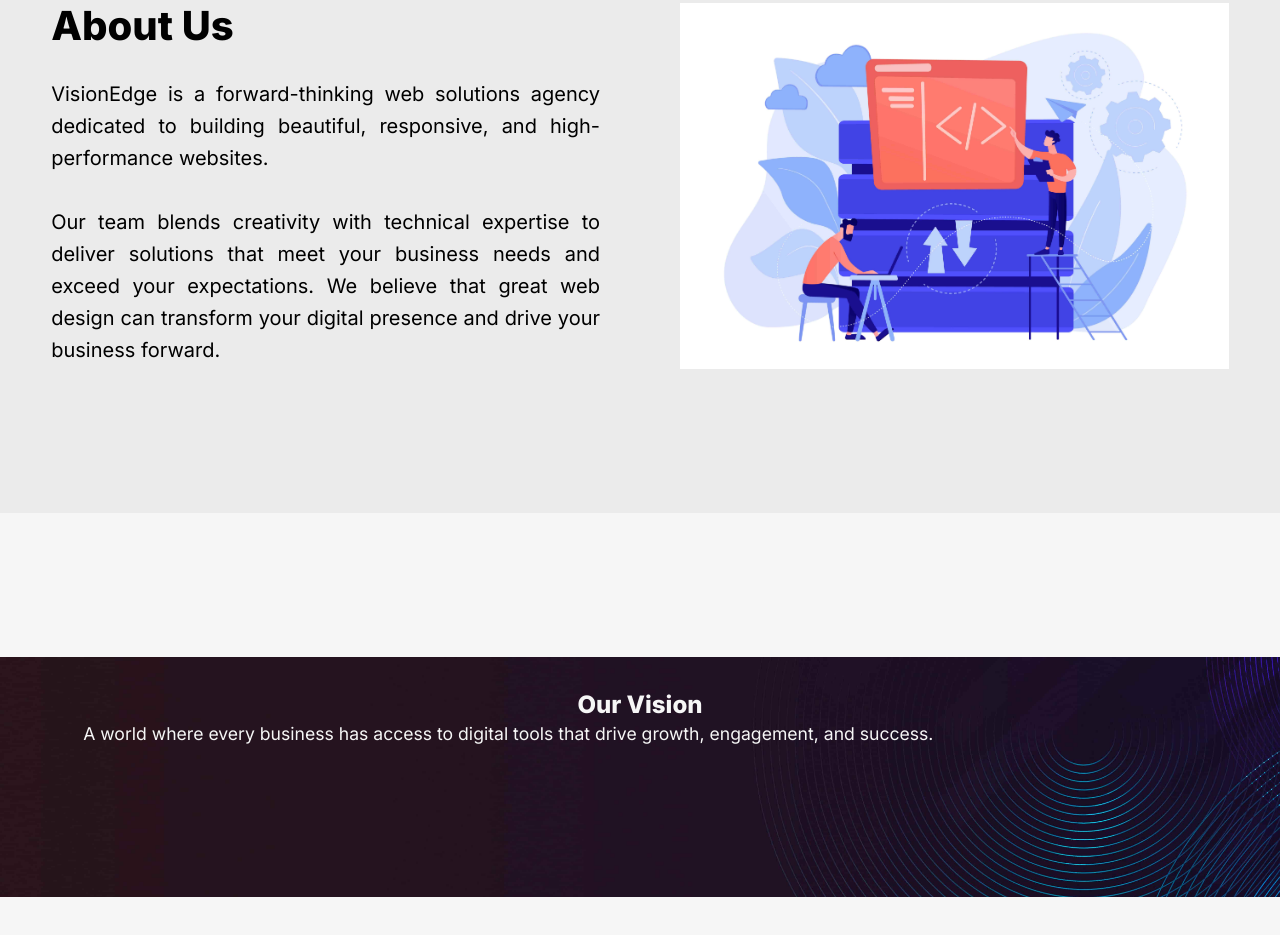
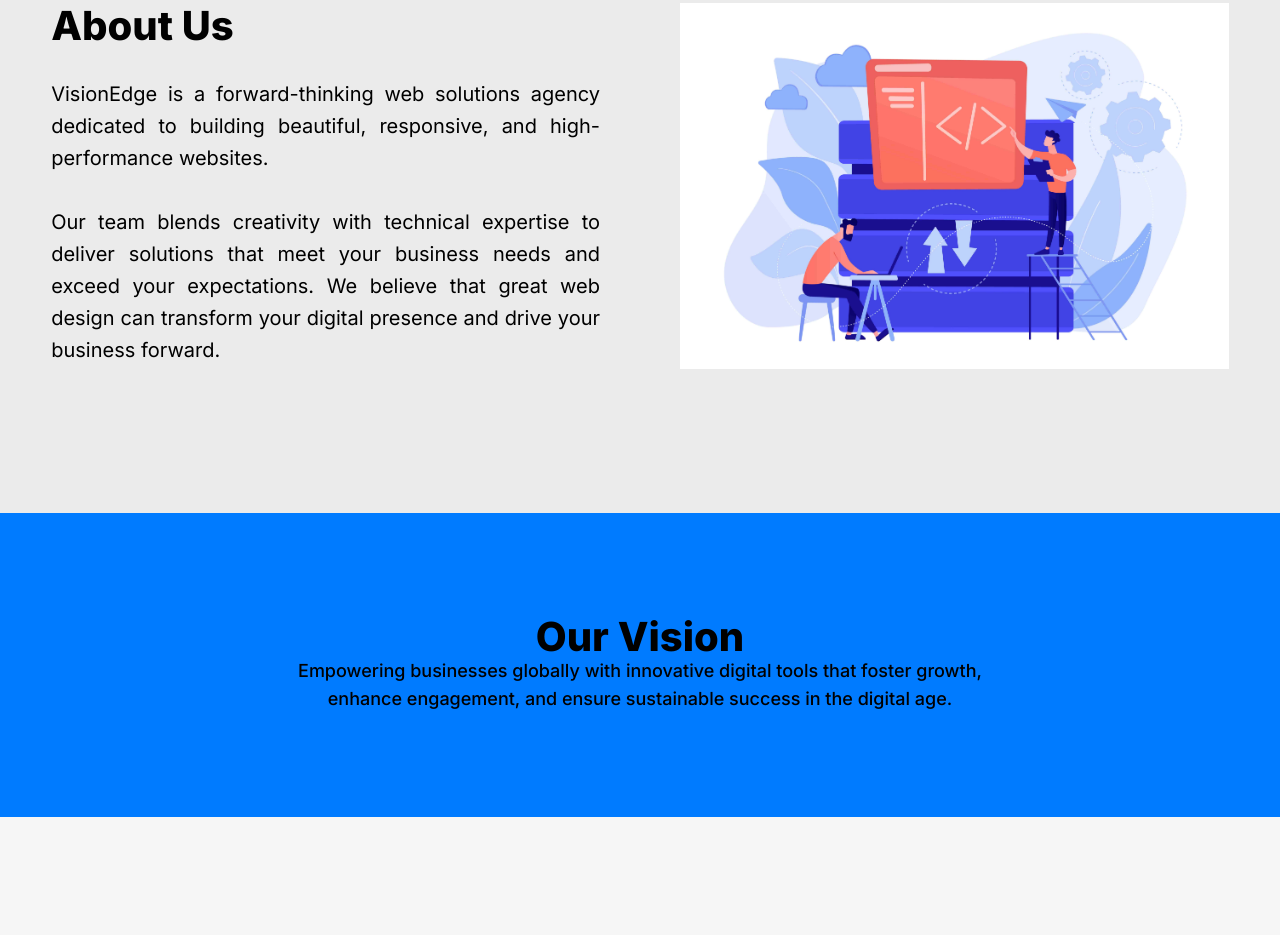
Before and after one commit to Chiemezie-Uchenwoke/vision_edge, a website: page public/index.html in a window 1280 px wide. Shown: the part 1600-2535 px from the top of the page. After the commit the page ends 2417 px from the top, so only its background shows below. Drawn offline with nearby package versions, Linux system fonts and the light colour scheme.

Commit message:
Modified our mission section

```diff
--- a/package.json
+++ b/package.json
@@ -4,7 +4,7 @@
   "main": "index.js",
   "scripts": {
     "test": "echo \"Error: no test specified\" && exit 1",
-    "build": "npx tailwindcss -i ./src/css/styles.css -o ./public/output.css"
+    "build": "npx tailwindcss -i ./src/css/styles.css -o ./public/output.css --watch"
   },
   "keywords": ["frontend", "tailwindcss", "responsive", "web-development"],
   "author": "Chiemezie Uchenwoke",
--- a/public/index.html
+++ b/public/index.html
@@ -139,21 +139,23 @@
      </section>
 
      <!-- Our Vision and Mission -->
-     <section class="font-Inter my-16 md:my-20 lg:my-36 w-full" id="our-mission">
-        <div class="w-[92%] mx-auto rounded-md py-8 px-8 md:h-[15rem]" onload="callMissionAndVision()">
-            <div class="flex flex-col gap-4 lg:gap-4" id="mission">
-                <h3 class="font-extrabold text-off-white text-2xl text-center md:text-center">Our Mission</h3>
-
-                <p class="text-center md:text-justify text-[1.1rem] text-off-white">
+     <section class="font-Inter py-12 w-full bg-primary-blue" id="our-mission">
+        <div class="w-[92%] mx-auto rounded-md py-8 px-8" onload="callMissionAndVision()">
+            <div class="flex flex-col gap-6 py-6" id="mission">
+                <h2 class="capitalize text-center font-extrabold text-3xl md:text-4xl lg:text-[2.5rem]">
+                    Our Mission
+                </h2>
+                <p class="text-center text-[1.1rem] lg:text-lg md:w-[80%] lg:w-[65%] mx-auto font-medium">
                     To help businesses of all sizes enhance their online presence by offering innovative web design, seamless user experiences, and easy-to-manage solutions.
                 </p>
             </div>
 
-            <div class="flex flex-col gap-4 lg:gap-4" id="vision">
-                <h3 class="font-extrabold text-off-white text-2xl text-center md:text-center">Our Vision</h3>
-
-                <p class="text-center md:text-justify text-[1.1rem] text-off-white">
-                    A world where every business has access to digital tools that drive growth, engagement, and success.
+            <div class="flex flex-col gap-6 py-6" id="vision">
+                <h2 class="capitalize text-center font-extrabold text-3xl md:text-4xl lg:text-[2.5rem]">
+                    Our Vision
+                </h2>
+                <p class="text-center text-[1.1rem] lg:text-lg md:w-[80%] lg:w-[65%] mx-auto font-medium">
+                    Empowering businesses globally with innovative digital tools that foster growth, enhance engagement, and ensure sustainable success in the digital age.
                 </p>
             </div>
         </div>
--- a/public/js/main.js
+++ b/public/js/main.js
@@ -56,11 +56,11 @@
 document.getElementById("vision").style.display = "none";
 
 // Add Background image to our mission parent
-document.addEventListener("DOMContentLoaded", () => {
+/* document.addEventListener("DOMContentLoaded", () => {
     const ourMissionParent = document.getElementById("our-mission");
     const missionImage = "./images/bg2.jpg";
 
     ourMissionParent.style.backgroundImage = `url("${missionImage}")`;
     ourMissionParent.style.backgroundSize = "cover";
     ourMissionParent.style.backgroundPosition = "center";
-});
+}); */
```
Also changed, not shown: public/output.css.
